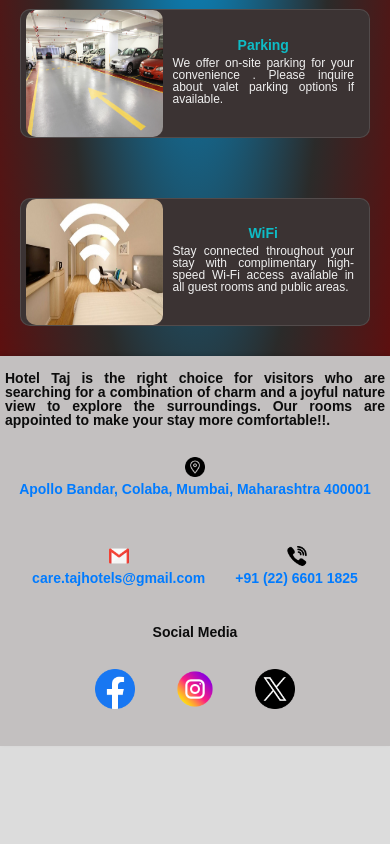
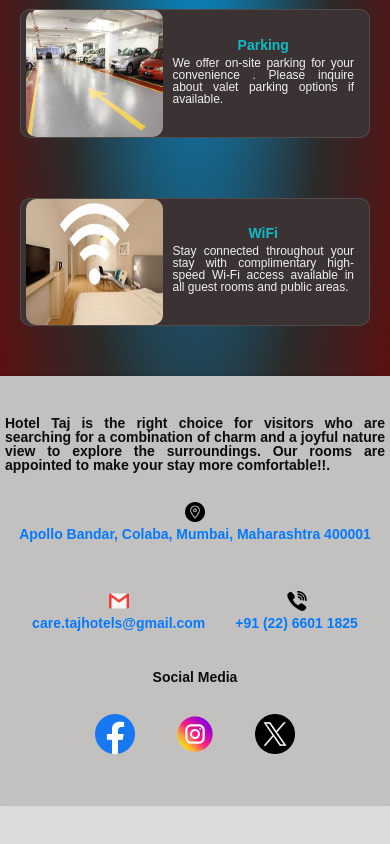
Before and after one commit to ranjankush/HMSFrontend, a React (Create React App) app: page /home in a window 390 px wide. Shown: the part 1155-1999 px from the top of the page. Built offline with nearby package versions, Linux system fonts and the light colour scheme; no server answers.

Commit message:
padding updated

```diff
--- a/src/index.css
+++ b/src/index.css
@@ -1412,8 +1412,10 @@
   bottom: 0;
   left: 0;
   width:100%;
-  margin-top: 10px;
+  margin-top: 30px;
   background-color: rgb(195, 192, 192);
+  padding-top: 20px;
+  padding-bottom: 20px;
 }
 
 /* Footer Text */
@@ -1907,6 +1909,10 @@
   margin-left: auto;
   font-weight: 600;
 }
+.footer-section{
+  padding-top: 30px;
+  padding-bottom: 20px;
+}
 
 .footer-section p {
   font-weight: bold;
```
